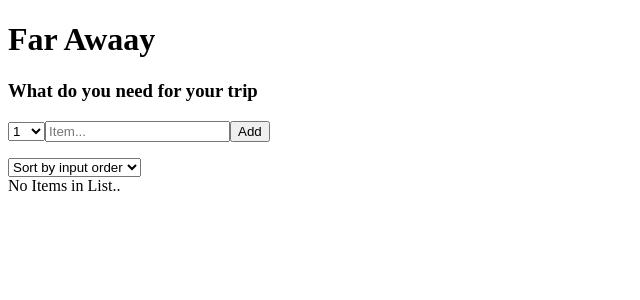
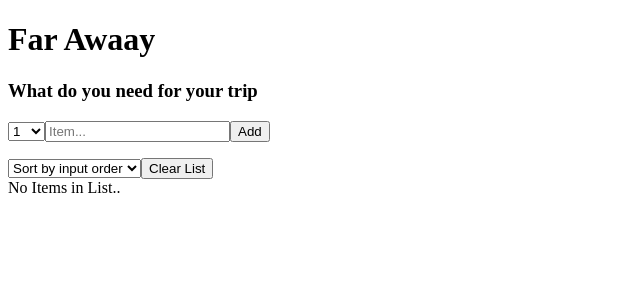
Before and after one commit to sharma-dikshant/ReactLearning, a React (Create React App) app: page / in a window 1280 px wide. Shown: the top 300 px of the page, without its empty margins (0-640 px from the left). Built offline with nearby package versions, Linux system fonts and the light colour scheme.

Commit message:
adding clear list functionality

```diff
--- a/src/App.js
+++ b/src/App.js
@@ -22,6 +22,10 @@ export default function App() {
     );
   }
 
+  function handleClearItems() {
+    setItems([]);
+  }
+
   // so the we want to call this function when we press the cross button
   // the cross button is in PackingList>Item
   // so we have to pass this function as a prop to the PackingList component and from PackingList to Items
@@ -34,6 +38,7 @@ export default function App() {
         items={items}
         onDeleteItems={handleDeleteItems}
         onHandleTogglePackedItem={handleTogglePackedItem}
+        onHandleClearItems={handleClearItems}
       />
       <Stats items={items} />
     </div>
@@ -122,6 +127,7 @@ function PackingList(props) {
           <option value="packed">Sort by packed</option>
           <option value="description">Sort by description</option>
         </select>
+        <button onClick={props.onHandleClearItems}>Clear List</button>
       </div>
     </div>
   );
```
